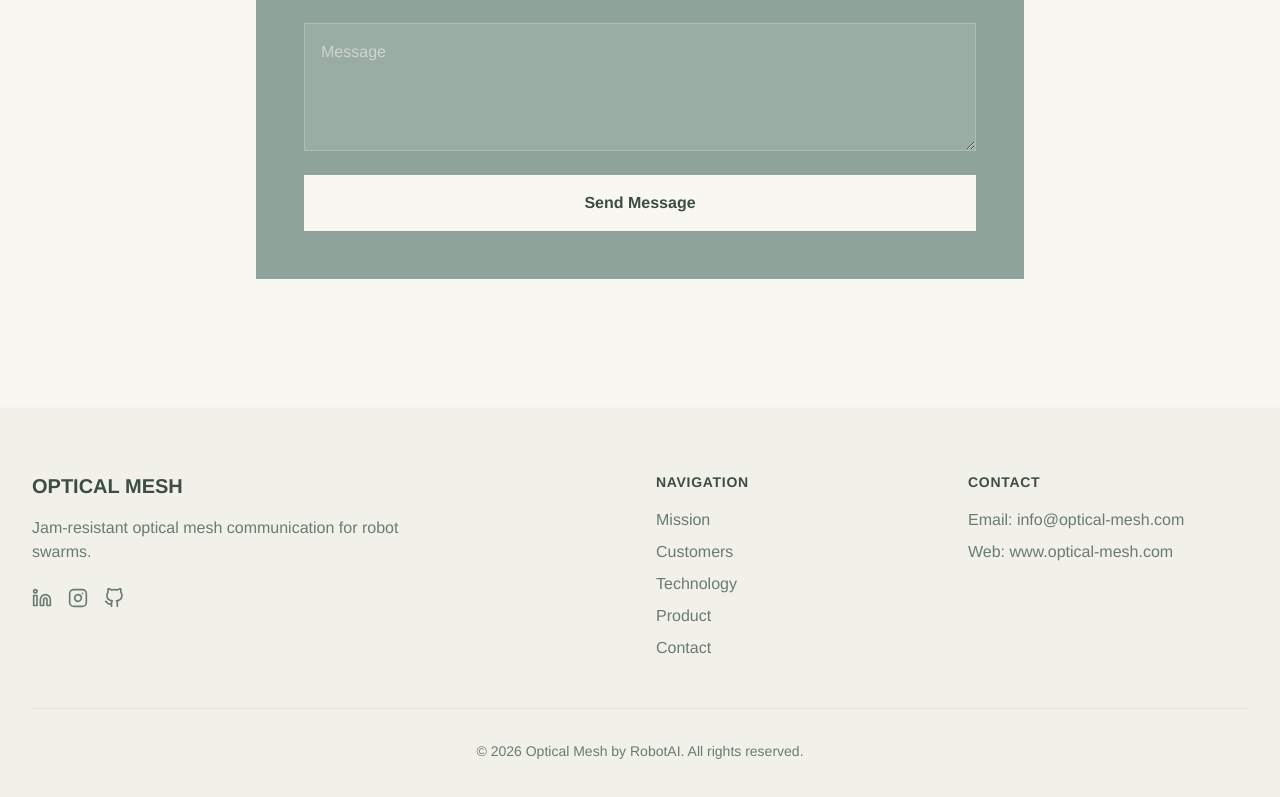
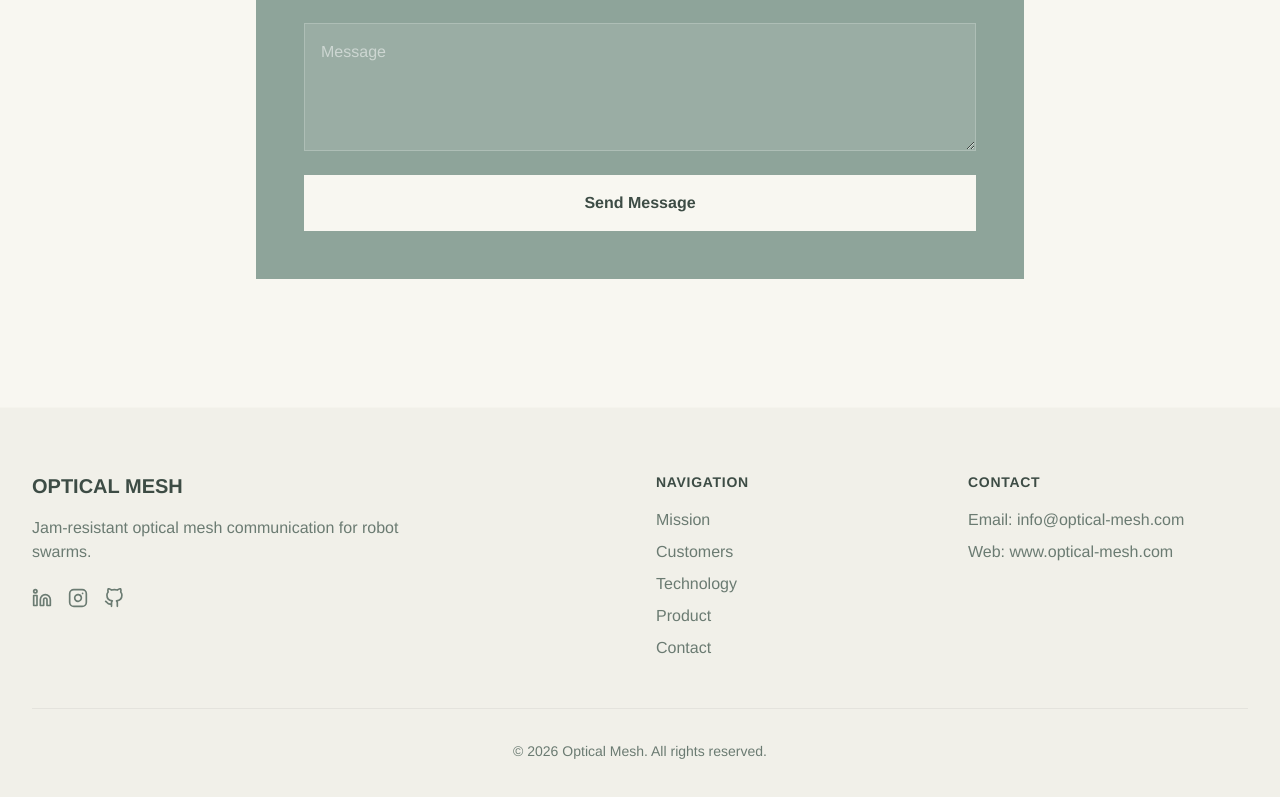
Before and after one commit to UD123/optical-mesh, a React (Vite) app: page / in a window 1280 px wide. Shown: the part 4320-5117 px from the top of the page. Built offline with nearby package versions, Linux system fonts and the light colour scheme.

Commit message:
Remove 'by RobotAI' from footer copyright text

```diff
--- a/src/components/Footer.tsx
+++ b/src/components/Footer.tsx
@@ -64,7 +64,7 @@ const Footer = () => {
         </div>
 
         <div className="mt-12 pt-8 border-t border-border text-center text-muted-foreground text-sm">
-          <p>© {new Date().getFullYear()} Optical Mesh by RobotAI. All rights reserved.</p>
+          <p>© {new Date().getFullYear()} Optical Mesh. All rights reserved.</p>
         </div>
       </div>
     </footer>
```
